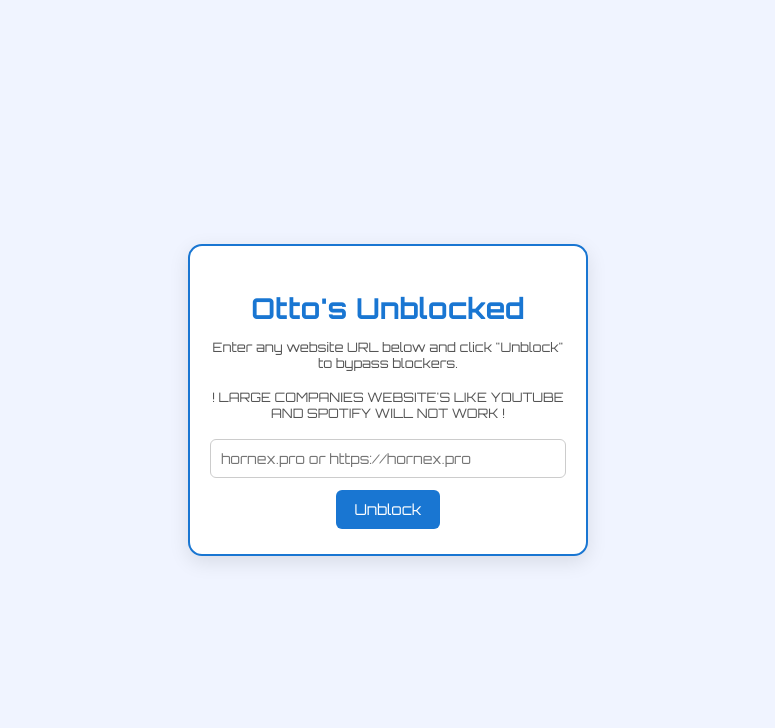
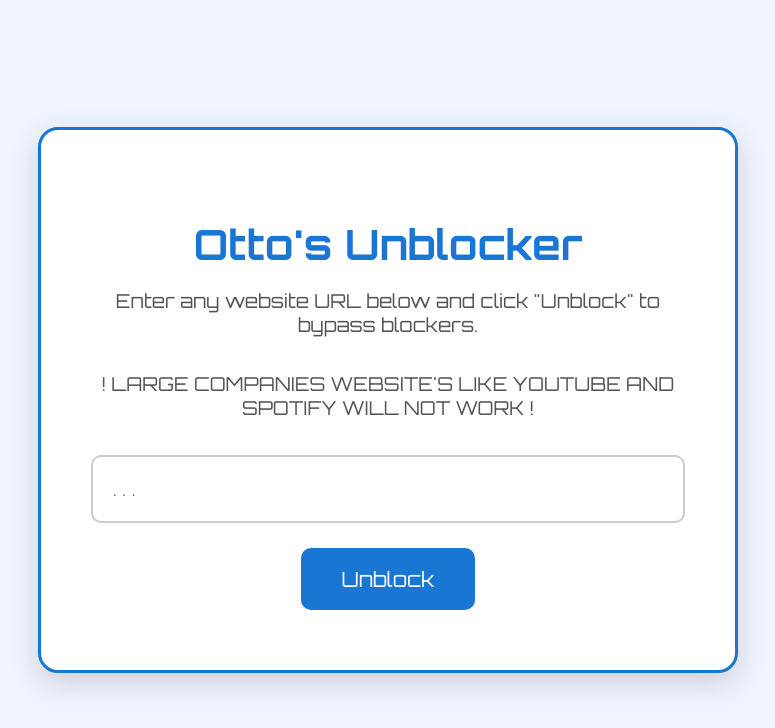
Before and after one commit to sckurvy/SuperduperUnblocker, a plain HTML site: page index.html in a window 1280 px wide. Shown: the whole page, without its empty margins (252-1027 px from the left). Drawn offline with Linux system fonts and the light colour scheme.

Commit message:
Update index.html

```diff
--- a/index.html
+++ b/index.html
@@ -2,7 +2,7 @@
 <html lang="en">
 <head>
   <meta charset="UTF-8" />
-  <title>Otto's Unblocked</title>
+  <title>Otto's Unblocker</title>
   <link rel="icon" href="https://static.wikia.nocookie.net/nicos-nextbots-fanmade/images/a/ab/Im_spongebooby.png" />
   <link href="https://fonts.googleapis.com/css2?family=Orbitron:wght@400;700&display=swap" rel="stylesheet" />
   <style>
@@ -24,39 +24,39 @@
     }
     .container {
       background: #fff;
-      border: 2px solid var(--accent);
-      border-radius: 14px;
-      padding: 25px 20px;
+      border: 3px solid var(--accent);
+      border-radius: 20px;
+      padding: 60px 50px;
       width: 90%;
-      max-width: 400px;
+      max-width: 700px;
       text-align: center;
-      box-shadow: 0 6px 20px rgba(0,0,0,0.1);
+      box-shadow: 0 10px 30px rgba(0,0,0,0.15);
     }
     h1 {
-      margin-bottom: 8px;
+      margin-bottom: 15px;
       color: var(--accent);
-      font-size: 1.8em;
+      font-size: 2.6em;
     }
     p {
-      font-size: 13px;
-      margin-bottom: 18px;
+      font-size: 1.2em;
+      margin-bottom: 35px;
       color: #555;
     }
     input {
       width: 100%;
-      padding: 10px;
-      border-radius: 6px;
-      border: 1px solid #ccc;
-      margin-bottom: 12px;
-      font-size: 14px;
+      padding: 20px;
+      border-radius: 10px;
+      border: 2px solid #ccc;
+      margin-bottom: 25px;
+      font-size: 1.2em;
     }
     button {
-      padding: 10px 18px;
+      padding: 18px 40px;
       background: var(--accent);
       color: #fff;
       border: none;
-      border-radius: 6px;
-      font-size: 15px;
+      border-radius: 10px;
+      font-size: 1.3em;
       cursor: pointer;
       transition: background 0.3s;
     }
@@ -67,10 +67,10 @@
 </head>
 <body>
   <div class="container">
-    <h1>Otto's Unblocked</h1>
-<p>Enter any website URL below and click "Unblock" to bypass blockers.</p>
+    <h1>Otto's Unblocker</h1>
+    <p>Enter any website URL below and click "Unblock" to bypass blockers.</p>
     <p>! LARGE COMPANIES WEBSITE'S LIKE YOUTUBE AND SPOTIFY WILL NOT WORK !</p>
-    <input id="siteInput" type="text" placeholder="hornex.pro or https://hornex.pro" />
+    <input id="siteInput" type="text" placeholder=". . ." />
     <button onclick="unblock()">Unblock</button>
   </div>
 
```
